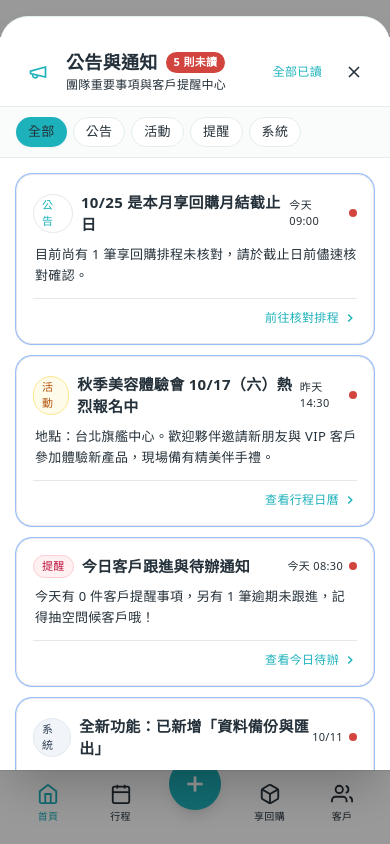
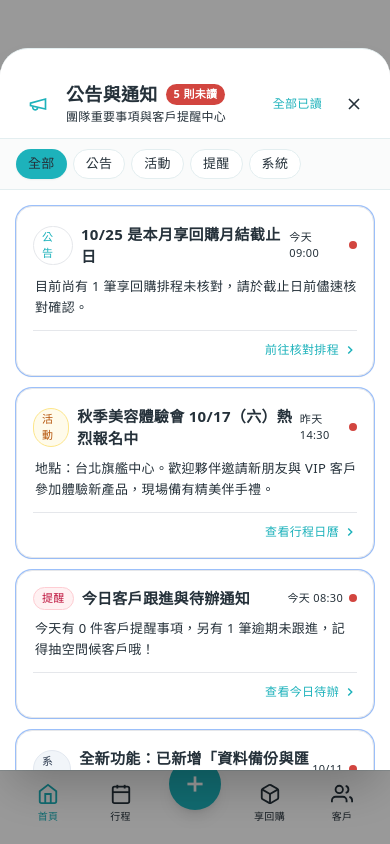
Before and after one commit to chichien43/crm-app, a React (Vite) app: page / in a window 390 px wide. Both pictures are taken after a click on the button 32 px from the left and 64 px from the top of the page. Built offline with nearby package versions, Linux system fonts and the light colour scheme.

Commit message:
fix: dynamic system date selection, fixed full-height announcement modal, and clear megaphone red dot on read-all

```diff
--- a/src/components/CalendarView.tsx
+++ b/src/components/CalendarView.tsx
@@ -1,5 +1,5 @@
 import React, { useState, useEffect } from 'react';
-import { initialSchedules, initialReminders, initialCustomers, initialSubscriptions, initialProducts, initialDone, TODAY } from '../data';
+import { initialSchedules, initialReminders, initialCustomers, initialSubscriptions, initialProducts, initialDone, TODAY, checkHasUnreadNews } from '../data';
 
 let cachedCalendarDate = TODAY;
 
@@ -9,6 +9,13 @@ export default function CalendarView() {
   const [openId, setOpenId] = useState<string | null>(null);
   const [editId, setEditId] = useState<string | null>(null);
   const [remId, setRemId] = useState<string | null>(null);
+  const [hasUnreadNews, setHasUnreadNews] = useState(checkHasUnreadNews);
+
+  useEffect(() => {
+    const handleNews = () => setHasUnreadNews(checkHasUnreadNews());
+    window.addEventListener('news-read-updated', handleNews);
+    return () => window.removeEventListener('news-read-updated', handleNews);
+  }, []);
 
   // Edit states
   const [editTitle, setEditTitle] = useState('');
@@ -142,7 +149,9 @@ export default function CalendarView() {
       <div className="px-5 pt-8 pb-3 flex items-start gap-4 shrink-0">
         <button onClick={() => window.dispatchEvent(new Event('open-news'))} className="relative text-primary mt-1 w-6 h-6 flex items-center justify-center shrink-0 hover:opacity-80 transition-opacity">
           <svg width="22" height="22" viewBox="0 0 24 24" fill="none" stroke="currentColor" strokeWidth="1.6"><path d="m3 11 18-5v12L3 14v-3z"/><path d="M11.6 16.8a3 3 0 1 1-5.8-1.6"/></svg>
-          <span className="absolute -top-0.5 right-0 w-1.5 h-1.5 bg-destructive rounded-full"></span>
+          {hasUnreadNews && (
+            <span className="absolute -top-0.5 right-0 w-1.5 h-1.5 bg-destructive rounded-full"></span>
+          )}
         </button>
         <div className="flex-1">
           <h1 className="text-2xl font-bold text-foreground flex items-center gap-2">
--- a/src/components/CustomerView.tsx
+++ b/src/components/CustomerView.tsx
@@ -1,5 +1,5 @@
-import React, { useState } from 'react';
-import { initialCustomers, initialProducts, initialSubscriptions, initialPurchases, initialReminders, TODAY } from '../data';
+import React, { useState, useEffect } from 'react';
+import { initialCustomers, initialProducts, initialSubscriptions, initialPurchases, initialReminders, TODAY, checkHasUnreadNews } from '../data';
 import { Customer } from '../types';
 
 export default function CustomerView() {
@@ -14,6 +14,13 @@ export default function CustomerView() {
   const [selectedCustTags, setSelectedCustTags] = useState<string[]>([]);
   const [smartList, setSmartList] = useState('all');
   const [showDrawer, setShowDrawer] = useState(false);
+  const [hasUnreadNews, setHasUnreadNews] = useState(checkHasUnreadNews);
+
+  useEffect(() => {
+    const handleNews = () => setHasUnreadNews(checkHasUnreadNews());
+    window.addEventListener('news-read-updated', handleNews);
+    return () => window.removeEventListener('news-read-updated', handleNews);
+  }, []);
 
   // Product tab filter state
   const [prodSearch, setProdSearch] = useState('');
@@ -156,7 +163,9 @@ export default function CustomerView() {
       <div className="px-5 pt-8 pb-3 flex items-start gap-4 shrink-0">
         <button onClick={() => window.dispatchEvent(new Event('open-news'))} className="relative text-primary mt-1 w-6 h-6 flex items-center justify-center shrink-0 hover:opacity-80 transition-opacity">
           <svg width="22" height="22" viewBox="0 0 24 24" fill="none" stroke="currentColor" strokeWidth="1.6"><path d="m3 11 18-5v12L3 14v-3z"/><path d="M11.6 16.8a3 3 0 1 1-5.8-1.6"/></svg>
-          <span className="absolute -top-0.5 right-0 w-1.5 h-1.5 bg-destructive rounded-full"></span>
+          {hasUnreadNews && (
+            <span className="absolute -top-0.5 right-0 w-1.5 h-1.5 bg-destructive rounded-full"></span>
+          )}
         </button>
         <div className="flex-1 min-w-0">
           <div className="text-[22px] font-bold text-foreground tracking-wide">{seg === '客戶' ? '我的客戶' : '產品'}</div>
--- a/src/components/NewsView.tsx
+++ b/src/components/NewsView.tsx
@@ -122,10 +122,10 @@ export default function NewsView({ onClose }: { onClose: () => void }) {
         onClick={handleClose}
       />
 
-      {/* Bottom Sheet resting directly above bottom nav (74px) */}
+      {/* Fixed Full-Height Sheet resting directly above bottom nav (74px) */}
       <div
-        style={{ bottom: '74px', maxHeight: 'calc(100% - 90px)' }}
-        className={`absolute left-0 right-0 bg-white rounded-t-[28px] pointer-events-auto flex flex-col shadow-2xl transition-transform duration-300 ease-out border-t border-border z-10 ${isVisible ? 'translate-y-0' : 'translate-y-full'}`}
+        style={{ top: '48px', bottom: '74px' }}
+        className={`absolute left-0 right-0 bg-white rounded-t-[28px] pointer-events-auto flex flex-col shadow-2xl transition-transform duration-300 ease-out border-t border-border z-10 overflow-hidden ${isVisible ? 'translate-y-0' : 'translate-y-full'}`}
       >
         {/* Drag handle */}
         <div className="w-10 h-1 bg-muted-foreground/30 rounded-full mx-auto mt-3 mb-1 shrink-0"></div>
--- a/src/components/SubscriptionView.tsx
+++ b/src/components/SubscriptionView.tsx
@@ -1,6 +1,6 @@
 import React, { useState, useEffect } from 'react';
 import { createPortal } from 'react-dom';
-import { initialSubscriptions, initialCustomers, initialProducts, initialReminders, TODAY } from '../data';
+import { initialSubscriptions, initialCustomers, initialProducts, initialReminders, TODAY, checkHasUnreadNews } from '../data';
 
 export default function SubscriptionView() {
   const [subs, setSubs] = useState(initialSubscriptions);
@@ -11,11 +11,17 @@ export default function SubscriptionView() {
   const [remId, setRemId] = useState<number | null>(null);
   const [remDate, setRemDate] = useState(TODAY);
   const [remTime, setRemTime] = useState('09:00');
+  const [hasUnreadNews, setHasUnreadNews] = useState(checkHasUnreadNews);
 
   useEffect(() => {
     const handleUpdate = () => setSubs([...initialSubscriptions]);
+    const handleNews = () => setHasUnreadNews(checkHasUnreadNews());
     window.addEventListener('data-updated', handleUpdate);
-    return () => window.removeEventListener('data-updated', handleUpdate);
+    window.addEventListener('news-read-updated', handleNews);
+    return () => {
+      window.removeEventListener('data-updated', handleUpdate);
+      window.removeEventListener('news-read-updated', handleNews);
+    };
   }, []);
 
   const filters = ['全部', '未核對', '有異動', '新加入', '變更', '暫停', '取消', '無異動'];
@@ -123,7 +129,9 @@ export default function SubscriptionView() {
       <div className="px-5 pt-8 pb-3 flex items-start gap-4 shrink-0">
         <button onClick={() => window.dispatchEvent(new Event('open-news'))} className="relative text-primary mt-1 w-6 h-6 flex items-center justify-center shrink-0 hover:opacity-80 transition-opacity">
           <svg width="22" height="22" viewBox="0 0 24 24" fill="none" stroke="currentColor" strokeWidth="1.6"><path d="m3 11 18-5v12L3 14v-3z"/><path d="M11.6 16.8a3 3 0 1 1-5.8-1.6"/></svg>
-          <span className="absolute -top-0.5 right-0 w-1.5 h-1.5 bg-destructive rounded-full"></span>
+          {hasUnreadNews && (
+            <span className="absolute -top-0.5 right-0 w-1.5 h-1.5 bg-destructive rounded-full"></span>
+          )}
         </button>
         <div className="flex-1 min-w-0">
           <div className="text-[22px] font-bold text-foreground tracking-wide">享回購月結</div>
--- a/src/components/TodayView.tsx
+++ b/src/components/TodayView.tsx
@@ -1,12 +1,36 @@
-import React, { useState } from 'react';
-import { initialReminders, initialDone, initialSubscriptions, initialSchedules, TODAY, initialCustomers, userProfile } from '../data';
+import React, { useState, useEffect, useMemo } from 'react';
+import { initialReminders, initialDone, initialSubscriptions, initialSchedules, TODAY, initialCustomers, userProfile, checkHasUnreadNews } from '../data';
 
 export default function TodayView() {
-  const [selectedDay, setSelectedDay] = useState(8); // Default to today 8th
+  const [selectedDateStr, setSelectedDateStr] = useState(TODAY);
   const [showDone, setShowDone] = useState(false);
   const [deleteConfirmId, setDeleteConfirmId] = useState<string | null>(null);
+  const [hasUnreadNews, setHasUnreadNews] = useState(checkHasUnreadNews);
 
-  const selectedDateStr = `2026-10-${String(selectedDay).padStart(2, '0')}`;
+  useEffect(() => {
+    const handleNews = () => setHasUnreadNews(checkHasUnreadNews());
+    window.addEventListener('news-read-updated', handleNews);
+    return () => window.removeEventListener('news-read-updated', handleNews);
+  }, []);
+
+  // Generate 7 days of the current week (from Sunday to Saturday) based on system date
+  const weekDays = useMemo(() => {
+    const todayObj = new Date();
+    const dayOfWeek = todayObj.getDay(); // 0 is Sunday
+    const startOfWeek = new Date(todayObj);
+    startOfWeek.setDate(todayObj.getDate() - dayOfWeek);
+
+    return Array.from({ length: 7 }, (_, i) => {
+      const d = new Date(startOfWeek);
+      d.setDate(startOfWeek.getDate() + i);
+      const y = d.getFullYear();
+      const m = String(d.getMonth() + 1).padStart(2, '0');
+      const dayNum = d.getDate();
+      const dateStr = `${y}-${m}-${String(dayNum).padStart(2, '0')}`;
+      const wk = ['日', '一', '二', '三', '四', '五', '六'][d.getDay()];
+      return { day: dayNum, dateStr, wk };
+    });
+  }, []);
 
   const over = initialReminders.filter(r => r.d < TODAY && r.k !== '享回購');
   const td = initialReminders.filter(r => r.d === selectedDateStr && r.k !== '享回購');
@@ -20,7 +44,7 @@ export default function TodayView() {
     const idx = initialReminders.findIndex(r => r.id === id);
     if (idx >= 0) {
       const [r] = initialReminders.splice(idx, 1);
-      initialDone.unshift({ ...r, d: TODAY, at: new Date().toLocaleTimeString('en-US', { hour12: false, hour: '2-digit', minute: '2-digit' }) });
+      initialDone.unshift({ ...r, d: selectedDateStr, at: new Date().toLocaleTimeString('en-US', { hour12: false, hour: '2-digit', minute: '2-digit' }) });
       window.dispatchEvent(new Event('data-updated'));
     }
   };
@@ -49,7 +73,9 @@ export default function TodayView() {
       <div className="pt-12 pb-3 px-5 flex items-start gap-3.5 shrink-0 bg-white/80 backdrop-blur-md z-10 sticky top-0">
         <button onClick={() => window.dispatchEvent(new Event('open-news'))} className="relative text-primary mt-1 w-6 h-6 flex items-center justify-center shrink-0 hover:opacity-80 transition-opacity">
           <svg width="22" height="22" viewBox="0 0 24 24" fill="none" stroke="currentColor" strokeWidth="1.6"><path d="m3 11 18-5v12L3 14v-3z"/><path d="M11.6 16.8a3 3 0 1 1-5.8-1.6"/></svg>
-          <span className="absolute -top-0.5 right-0 w-1.5 h-1.5 bg-destructive rounded-full"></span>
+          {hasUnreadNews && (
+            <span className="absolute -top-0.5 right-0 w-1.5 h-1.5 bg-destructive rounded-full"></span>
+          )}
         </button>
         <div className="flex-1 min-w-0">
           <h1 className="text-2xl font-bold text-foreground tracking-tight">{greeting}，{userProfile.name}</h1>
@@ -72,19 +98,22 @@ export default function TodayView() {
         {/* Date Strip */}
         <div className="px-4 mt-2">
           <div className="bg-card rounded-xl border border-border px-1 py-1 flex shadow-sm">
-            {[4,5,6,7,8,9,10].map(d => {
-              const hasSch = initialSchedules.some(s => s.d === `2026-10-${String(d).padStart(2, '0')}`);
-              const on = d === selectedDay;
-              const wk = ['日','一','二','三','四','五','六'][new Date(2026, 9, d).getDay()];
+            {weekDays.map(d => {
+              const hasSch = initialSchedules.some(s => s.d === d.dateStr);
+              const on = d.dateStr === selectedDateStr;
               return (
-                <button key={d} onClick={() => setSelectedDay(d)} className={`flex-1 py-2 rounded-xl text-center transition-colors ${on ? 'bg-primary text-primary-foreground shadow-sm' : 'hover:bg-muted'}`}>
-                  <div className={`text-[12px] ${on ? 'opacity-90' : 'text-muted-foreground'}`}>{wk}</div>
-                  <div className="font-semibold mt-0.5">{d}</div>
+                <button
+                  key={d.dateStr}
+                  onClick={() => setSelectedDateStr(d.dateStr)}
+                  className={`flex-1 py-2 rounded-xl text-center transition-colors ${on ? 'bg-primary text-primary-foreground shadow-sm' : 'hover:bg-muted'}`}
+                >
+                  <div className={`text-[12px] ${on ? 'opacity-90' : 'text-muted-foreground'}`}>{d.wk}</div>
+                  <div className="font-semibold mt-0.5">{d.day}</div>
                   <div className="h-2 flex justify-center items-center mt-0.5">
                     {hasSch && <span className={`w-1 h-1 rounded-full ${on ? 'bg-white' : 'bg-accent'}`}></span>}
                   </div>
                 </button>
-              )
+              );
             })}
           </div>
         </div>
@@ -157,7 +186,7 @@ export default function TodayView() {
         )}
 
         <div className="px-5 mt-6 mb-2 text-[13px] font-semibold text-muted-foreground uppercase tracking-wider flex items-center">
-          {selectedDay === 8 ? '今日待辦' : `${selectedDay}日 待辦`}
+          {selectedDateStr === TODAY ? '今日待辦' : `${parseInt(selectedDateStr.slice(-2))}日 待辦`}
         </div>
         <div className="px-4 space-y-2 animate-fade-in">
           {sch.map(s => {
--- a/src/data.ts
+++ b/src/data.ts
@@ -1,6 +1,14 @@
 import { Product, Customer, Purchase, Reminder, Subscription, Schedule } from './types';
 
-export const TODAY = '2026-10-08';
+const getSystemToday = () => {
+  const now = new Date();
+  const y = now.getFullYear();
+  const m = String(now.getMonth() + 1).padStart(2, '0');
+  const d = String(now.getDate()).padStart(2, '0');
+  return `${y}-${m}-${d}`;
+};
+
+export const TODAY = getSystemToday();
 
 const load = (key, defaultData) => {
   try {
@@ -180,3 +188,16 @@ export const importBackupPayload = (data: any) => {
   window.dispatchEvent(new Event('data-updated'));
   return counts;
 };
+
+export const ALL_NEWS_IDS = ['sub-deadline', 'activity-beauty', 'rem-status', 'feature-backup', 'system-security'];
+
+export const checkHasUnreadNews = (): boolean => {
+  try {
+    const saved = localStorage.getItem('crm_read_news');
+    if (!saved) return true;
+    const readIds: string[] = JSON.parse(saved);
+    return ALL_NEWS_IDS.some(id => !readIds.includes(id));
+  } catch {
+    return true;
+  }
+};
```
